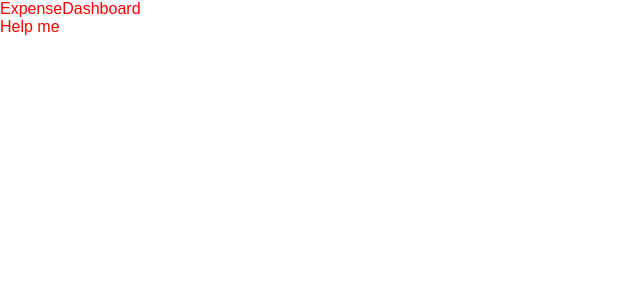
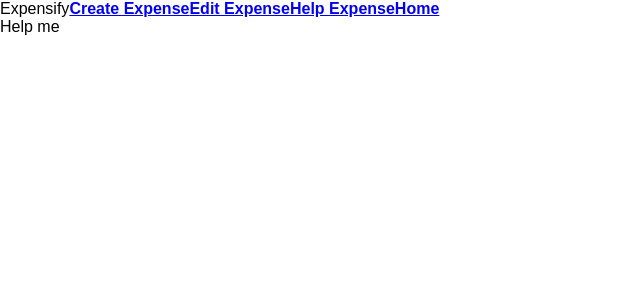
Before and after one commit to jdiperi88/expensify, a React (Create React App) app: page /Help in a window 1280 px wide. Shown: the top 300 px of the page, without its empty margins (0-640 px from the left). Built offline with nearby package versions, Linux system fonts and the light colour scheme.

Commit message:
added react-router

```diff
--- a/src/App.js
+++ b/src/App.js
@@ -1,20 +1,29 @@
 import React, { Component } from 'react';
-import {BrowserRouter as Router, Route} from 'react-router-dom';
 import ExpenseDashboard from './components/ExpenseDashboard'
 import AddExpensePage from './components/AddExpensePage'
 import HelpPage from './components/HelpPage';
 import EditPage from './components/EditPage';
+import Header from './components/Header';
+import NoMatch from './components/NoMatch';
+import {BrowserRouter, Route, Switch} from 'react-router-dom';
+
 class App extends Component {
   render() {
     return (
-      <Router>
-        <div>
-          <Route path='/' component={ExpenseDashboard} />
-          <Route path='/create' component={AddExpensePage} />
-          <Route path='/Edit' component={EditPage} />
-          <Route path='/Help' component={HelpPage} />
-        </div>
-      </Router>
+
+        <BrowserRouter>
+          <div>
+            <Header />
+            <Switch>
+              <Route exact path='/' component={ExpenseDashboard} />
+              <Route path='/create' component={AddExpensePage} />
+              <Route path='/Edit' component={EditPage} />
+              <Route path='/Help' component={HelpPage} />
+              <Route component={NoMatch} />
+            </Switch>
+          </div>
+        </BrowserRouter>
+
     );
   }
 }
--- /dev/null
+++ b/src/components/Header.js
@@ -0,0 +1,21 @@
+import React,{Component} from 'react';
+import {Link, NavLink} from 'react-router-dom';
+
+class Header extends Component{
+    constructor(){
+        super();
+    }
+    render(){
+        return(
+            <div>
+                Expensify
+                <NavLink exact to='/create' className='isActive'>Create Expense</NavLink>
+                <NavLink to='/Edit' className='isActive'>Edit Expense</NavLink>
+                <NavLink to='/Help' className='isActive'>Help Expense</NavLink>
+                <NavLink to='/Home' className='isActive'>Home</NavLink>
+            </div>
+        )
+    }
+}
+
+export default Header;
--- /dev/null
+++ b/src/components/NoMatch.js
@@ -0,0 +1,12 @@
+import React from 'react';
+import {Link} from 'react-router-dom'
+
+const NoMatch = () =>{
+    return (
+        <div>
+            404! <Link to='/'>Go Home</Link>
+        </div>
+    )
+}
+
+export default NoMatch;
--- /dev/null
+++ b/src/styles/base/_settings.scss
@@ -0,0 +1,3 @@
+.isActive{
+    font-weight: bold;
+}
--- a/src/styles/index.css
+++ b/src/styles/index.css
@@ -1,5 +1,7 @@
+.isActive {
+  font-weight: bold; }
+
 body {
   margin: 0;
   padding: 0;
-  font-family: sans-serif;
-  color: red; }
+  font-family: sans-serif; }
--- a/src/styles/index.scss
+++ b/src/styles/index.scss
@@ -1,6 +1,6 @@
+@import 'base/settings';
 body {
   margin: 0;
   padding: 0;
   font-family: sans-serif;
-  color: red;
 }
```
